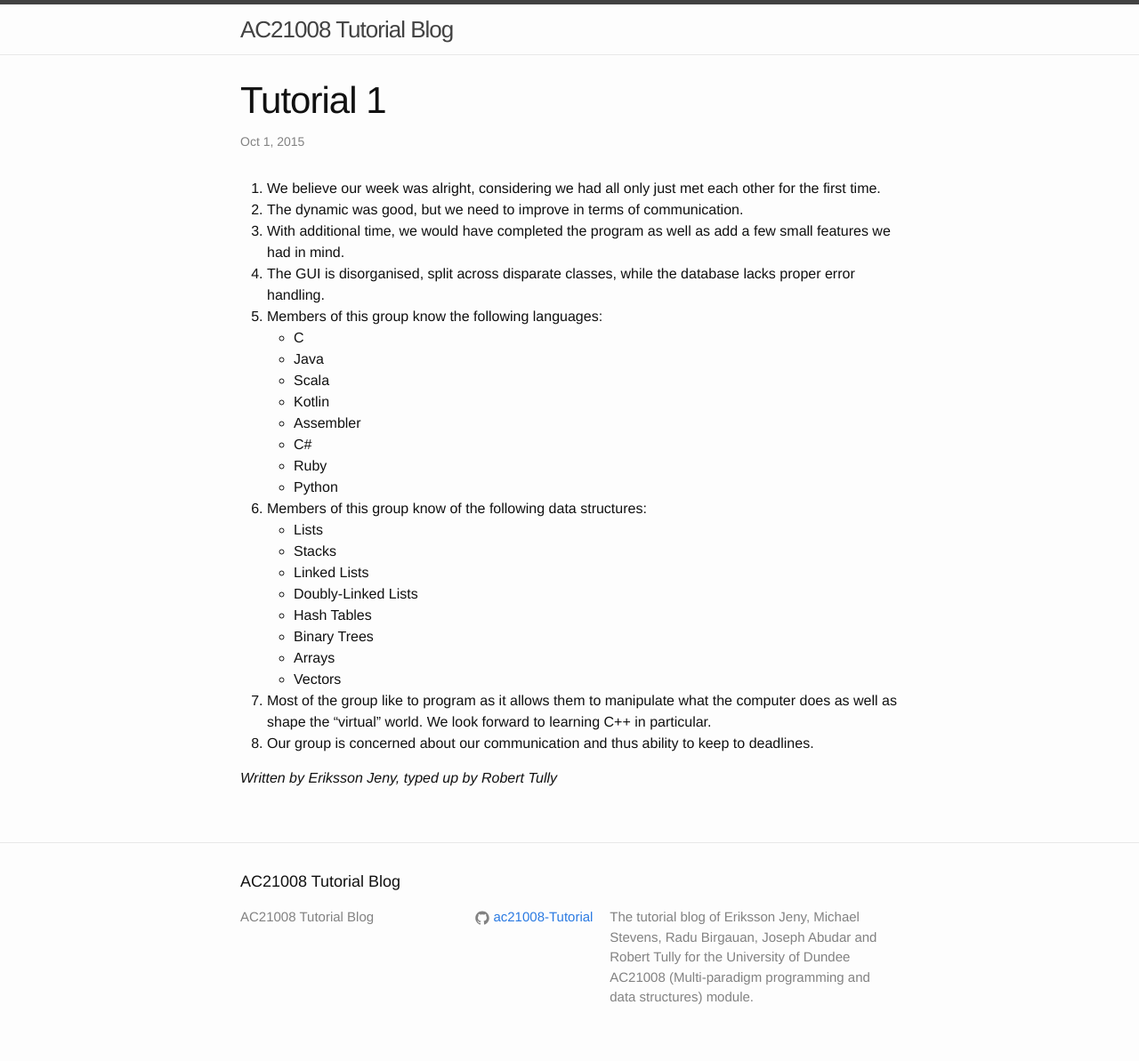
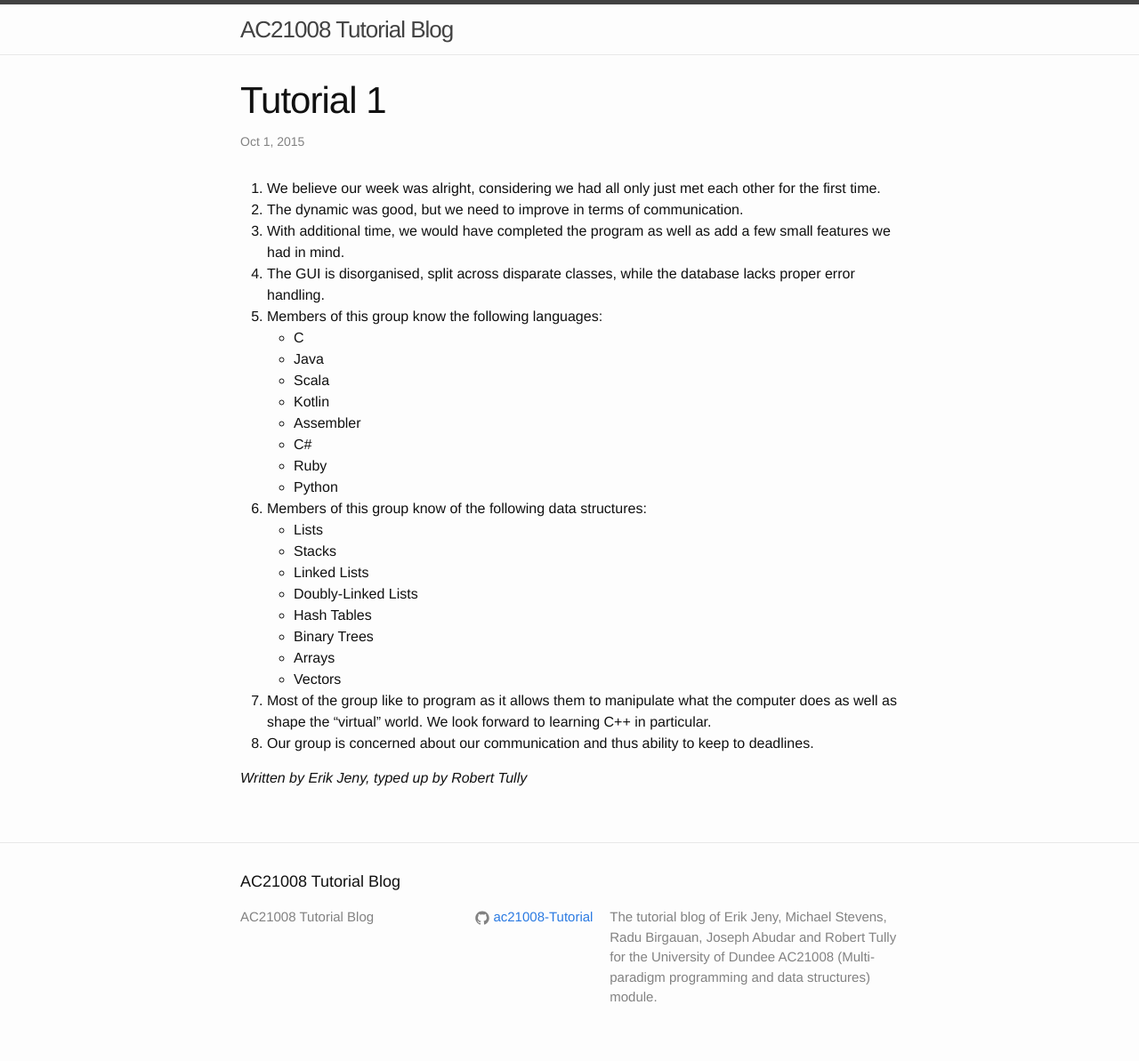
Before and after one commit to ac21008-Tutorial/ac21008-Tutorial.github.io, a Jekyll site: the page built from _posts/2015-10-01-tutorial-1.markdown, in a window 1280 px wide. Shown: the whole page at 89% size. Built offline with Jekyll 4.4.1, drawn with Linux system fonts in a browser that asks for light colours.

Commit message:
Name derp.

```diff
--- a/_config.yml
+++ b/_config.yml
@@ -1,7 +1,7 @@
 # Site settings
 title: AC21008 Tutorial Blog
 description: > # this means to ignore newlines until "baseurl:"
-  The tutorial blog of Eriksson Jeny, Michael Stevens, Radu Birgauan, Joseph Abudar and Robert Tully
+  The tutorial blog of Erik Jeny, Michael Stevens, Radu Birgauan, Joseph Abudar and Robert Tully
   for the University of Dundee AC21008 (Multi-paradigm programming and data structures) module.
 baseurl: "" # the subpath of your site, e.g. /blog/
 url: "http://ac21008-tutorial.github.io/" # the base hostname & protocol for your site
--- a/_posts/2015-10-01-tutorial-1.markdown
+++ b/_posts/2015-10-01-tutorial-1.markdown
@@ -30,4 +30,4 @@ title: "Tutorial 1"
 "virtual" world. We look forward to learning C++ in particular.
 8. Our group is concerned about our communication and thus ability to keep to deadlines.
 
-*Written by Eriksson Jeny, typed up by Robert Tully*
+*Written by Erik Jeny, typed up by Robert Tully*
```
